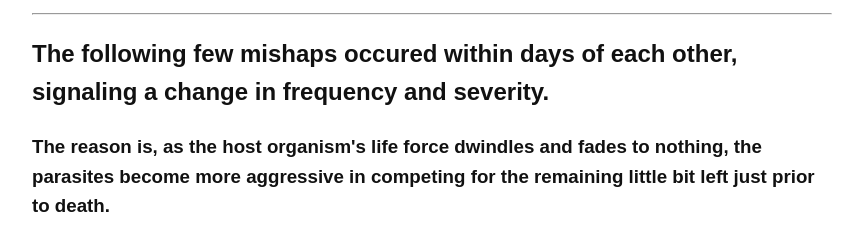
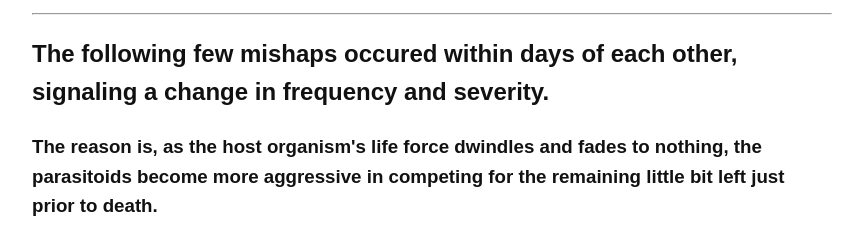
Before and after one commit to RaphaelAsanti/the-orphan, a plain HTML site: page index.html in a window 1280 px wide. Shown: the part 9043-9283 px from the top of the page, without its empty margins (208-1060 px from the left). Drawn offline with Linux system fonts and the light colour scheme.

Commit message:
Correct typo from 'parasites' to 'parasitoids'

```diff
--- a/index.html
+++ b/index.html
@@ -552,7 +552,7 @@ Spam bots began posting under names such as “Timmy,” “Ren,” “Jackie,
   </p>
     <hr>
 <h2>The following few mishaps occured within days of each other, signaling a change in frequency and severity.</2>
-    <h3>The reason is, as the host organism's life force dwindles and fades to nothing, the parasites become more aggressive in competing for the remaining little bit left just prior to death.</h3>
+    <h3>The reason is, as the host organism's life force dwindles and fades to nothing, the parasitoids become more aggressive in competing for the remaining little bit left just prior to death.</h3>
 
          <article>
     <h4>Microsoft Outlook and 365 Failure</h4>
```
